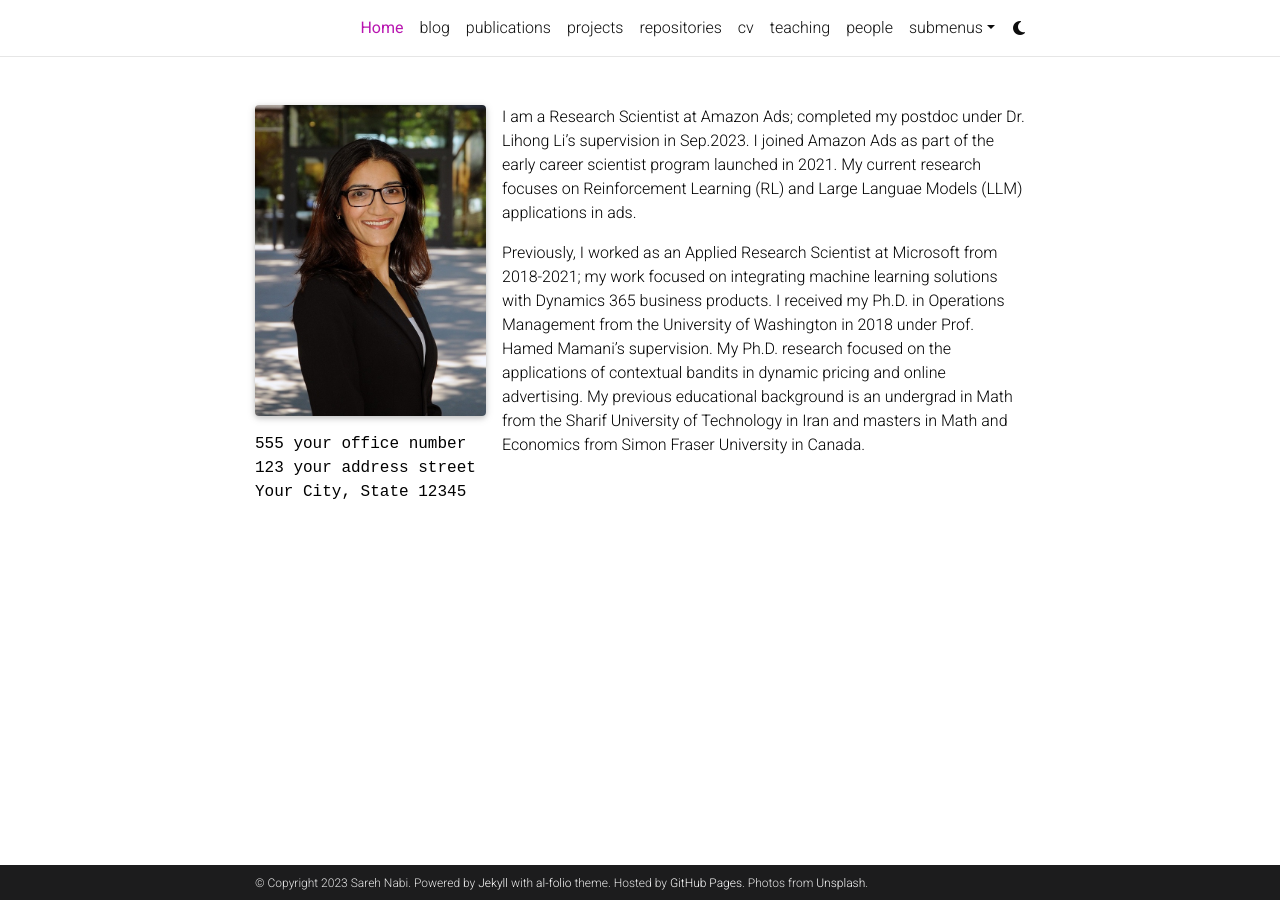
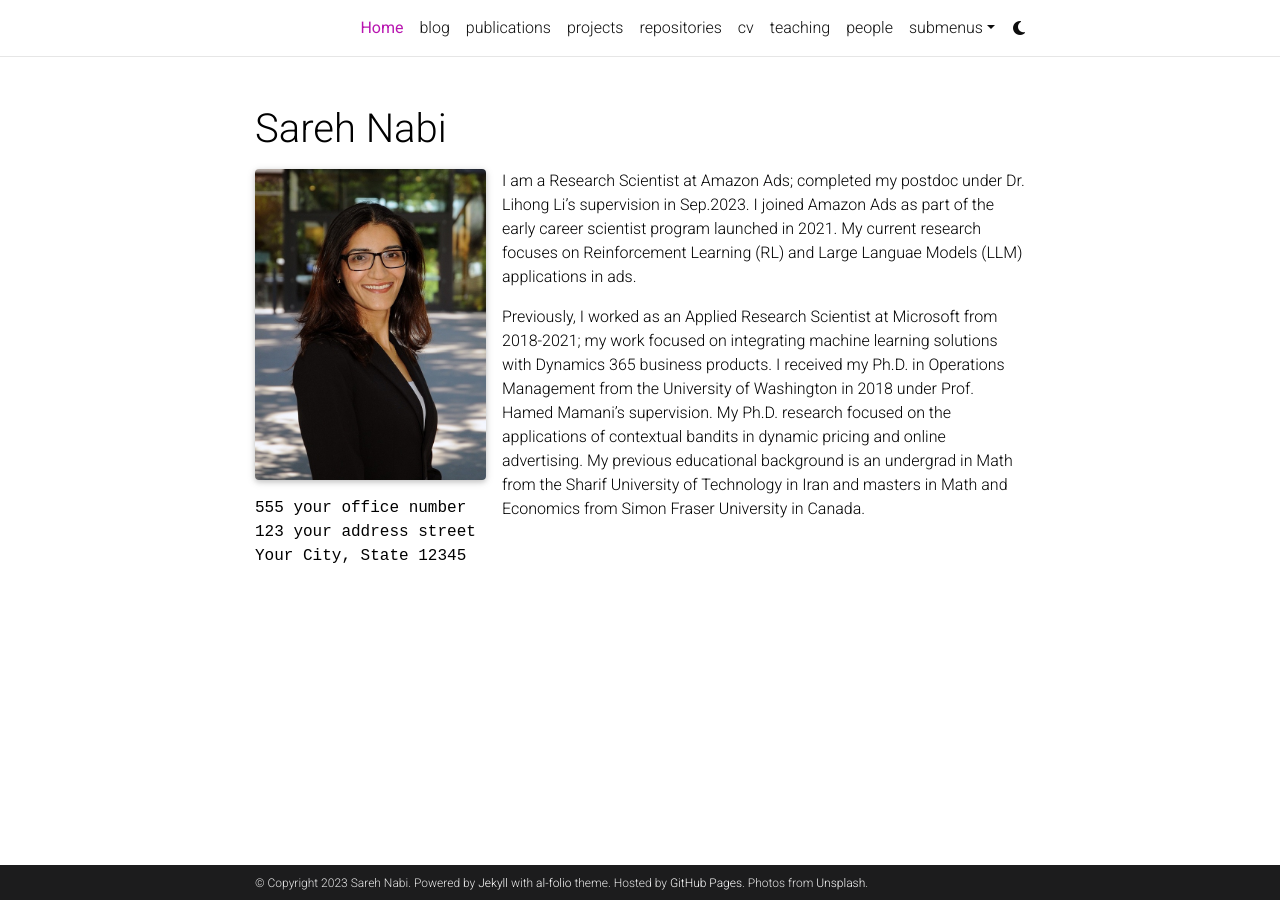
Before and after one commit to sarehnabi/sarehnabi.github.io, a Jekyll site: the page built from _pages/about.md, in a window 1280 px wide. Built offline with Jekyll 4.4.1, drawn with Linux system fonts in a browser that asks for light colours; full-size pictures stand in for the smaller copies a plugin makes; comment, search, counter and statistics services are not loaded; a style sheet for code colours, icons or effects is not loaded.

Commit message:
update _config.yml

```diff
--- a/_config.yml
+++ b/_config.yml
@@ -2,7 +2,7 @@
 # Site settings
 # -----------------------------------------------------------------------------
 
-title:  # the website title (if blank, full name will be used instead)
+title: Sareh Nabi # the website title (if blank, full name will be used instead)
 first_name: Sareh
 middle_name:
 last_name: Nabi
```
